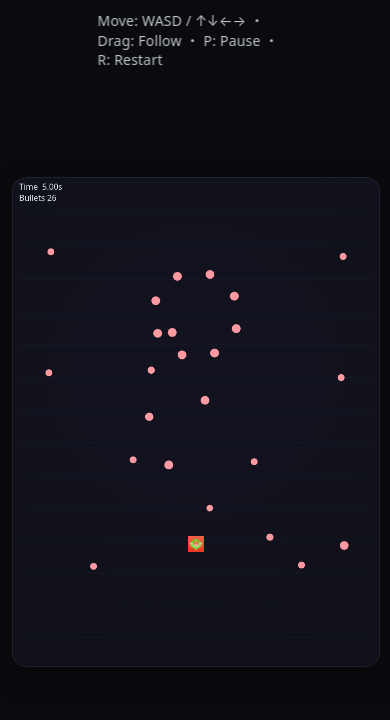
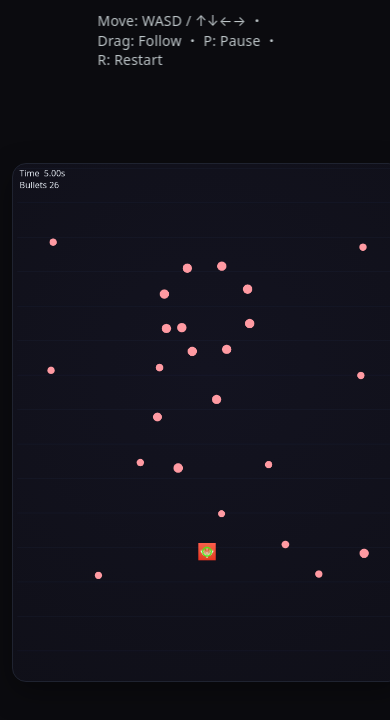
Before and after one commit to sunsunjp/TOKI_danmaku, a plain HTML site: page index.html in a window 390 px wide. Drawn offline with Linux system fonts and the light colour scheme.

Commit message:
Update index.html: mobile viewport & fit fixes

```diff
--- a/index.html
+++ b/index.html
@@ -103,27 +103,25 @@ limitations under the License. -->
     // ===== Canvas / DPI =====
     const canvas = document.getElementById('game');
     const ctx = canvas.getContext('2d');
+    const wrap = document.querySelector('.wrap');
 
     // 内部解像度は固定（W×H, DPR対応）。見た目サイズだけ Viewport に合わせて可変。
     function fitCanvasToViewport() {
-      const vw = Math.max(document.documentElement.clientWidth,  window.innerWidth  || 0);
-      const vh = Math.max(document.documentElement.clientHeight, window.innerHeight || 0);
+      // 可視領域 = wrap のコンテンツボックス（padding等を差し引いた内側サイズ）
+      const availW = wrap.clientWidth;
+      const availH = wrap.clientHeight;
 
-      // CSSから .wrap の padding-left の値を取得
-      const wrap = document.querySelector('.wrap');
-      const style = window.getComputedStyle(wrap);
-      const paddingLeft = parseFloat(style.paddingLeft);
-
-      // padding は全方向同じ値と想定し、padding-left を使用
-      const margin = paddingLeft;
+      // canvas の枠線ぶんを控除（1〜2pxの溢れ防止）
+      const cs = getComputedStyle(canvas);
+      const bw = (parseFloat(cs.borderLeftWidth) || 0) + (parseFloat(cs.borderRightWidth) || 0);
+      const bh = (parseFloat(cs.borderTopWidth)  || 0) + (parseFloat(cs.borderBottomWidth) || 0);
 
       // 画面に収まる最大スケール（アスペクト比を維持）
-      const scale = Math.min((vw - margin * 2) / W, (vh - margin * 2) / H);
+      const scale = Math.min((availW - bw) / W, (availH - bh) / H);
 
+      // 表示サイズ（CSS）だけ更新（内部解像度は setupDPI が担当）
       const cssW = Math.round(W * scale);
       const cssH = Math.round(H * scale);
-
-      // CSSサイズだけ変更（内部ピクセルはDPRで高精細のまま）
       canvas.style.width  = cssW + 'px';
       canvas.style.height = cssH + 'px';
     }
```
